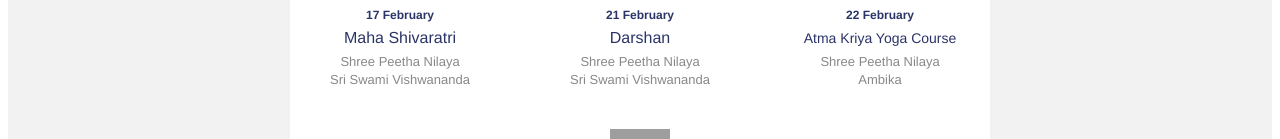
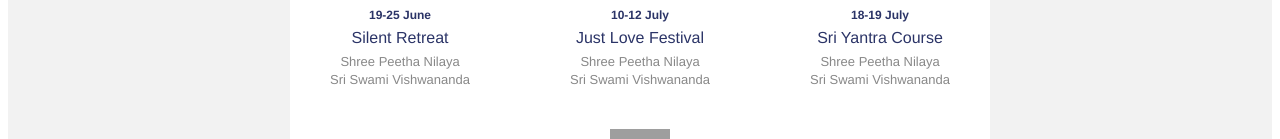
Before and after one commit to sanjayananda/in_progress, a plain HTML site: page newsletter 1/index.html in a window 1280 px wide. Shown: the part 2095-2234 px from the top of the page. Drawn offline with Linux system fonts and the light colour scheme; grey boxes are pictures that could not be loaded.

Commit message:
Finished the Events section
https://app.asana.com/0/14813173498400/27950154983310

```diff
--- a/newsletter 1/index.html
+++ b/newsletter 1/index.html
@@ -231,14 +231,14 @@
                       					<tbody>
                         				  <tr>
                     								<td width="700" colspan="5" align="center" style="text-align:center;">
-                      								<a href="http://swamivishwananda-info.blogspot.com.br/" target="_blank" style="display:inline-block;height:60px;">
-                                        <img src="http://cardosogabriel.github.io/bm-newsletter/img/ic-blog.png" alt="Blogger logo" width="60" height="60"/>
+                      								<a href="http://swamivishwananda-info.blogspot.com/" target="_blank" style="display:inline-block;height:60px;">
+                                        <img src="http://media.bhaktimarga.org/newsletter/2015/international/img/ic-blog.png" alt="Blogger logo" width="60" height="60"/>
                       								</a>
                     								</td>
                                   </tr>
                                   <tr>
                                     <td width="700" align="center" colspan="5" style="font-size:36px;line-height:64px;text-align:center;font-family:Avenir Next, Avenir,Helvetica Neue,Helvetica,Arial,sans-serif;font-weight:100;">
-                    									<a href="http://swamivishwananda-info.blogspot.com.br/" target="_blank" style="text-decoration:none;color:#2b3467;">February's Blog Highlights</a>
+                    									<a href="http://swamivishwananda-info.blogspot.com/" target="_blank" style="text-decoration:none;color:#2b3467;">March's Blog Highlights</a>
                       						  </td>
                                   </tr>
                                   <tr>
@@ -342,7 +342,7 @@
                                   <tr>
                     								<td width="700" colspan="5" style="text-align:center;">
                       								<a href="http://www.bhaktimarga.org/events" target="_blank" style="display:inline-block;height:60">
-                                        <img src="http://cardosogabriel.github.io/bm-newsletter/img/ic-upcoming-events.svg" alt="Events" width="60" height="60"/>
+                                        <img src="http://media.bhaktimarga.org/newsletter/2015/international/img/ic-upcoming-events.svg" alt="Events" width="60" height="60"/>
                       								</a>
                     								</td>
                                   </tr>
@@ -361,8 +361,8 @@
                     										<tbody>
                     										  <tr>
                       										  <td>
-                            									<a href="http://www.bhaktimarga.org/events/maha-shivaratri" target="_blank" style="display:block;">
-                              									<img src="http://cardosogabriel.github.io/bm-newsletter/img/issue-1/event-guruji.jpg" alt="Guruji" width="220" height="147" border="0" style="display:block;margin:0;" />
+                            									<a href="http://www.bhaktimarga.org/events/silent-retreat" target="_blank" style="display:block;">
+                              									<img src="http://media.bhaktimarga.org/newsletter/2015/international/img/04-apr/events-silent-retreat.jpg" alt="Silent Retreat" width="220" height="147" border="0" style="display:block;margin:0;" />
                             									</a>
                                             </td>
                                           </tr>
@@ -371,15 +371,15 @@
                                           </tr>
                                           <tr>
                                             <td style="font-size:12px;font-weight:bold;font-family:Avenir Next, Avenir,Helvetica Neue,Helvetica,Arial,sans-serif;line-height:21px;text-align:center;">
-                            									<a href="http://www.bhaktimarga.org/events/maha-shivaratri" target="_blank" style="color:#2b3467;text-decoration:none;">
-                    												    17 February
+                            									<a href="http://www.bhaktimarga.org/events/silent-retreat" target="_blank" style="color:#2b3467;text-decoration:none;">
+                    												    19-25 June
                             									</a>
                     												</td>
                                           </tr>
                                           <tr>
                                             <td style="font-size:16px;color:#2b3467;font-family:Avenir Next, Avenir,Helvetica Neue,Helvetica,Arial,sans-serif;line-height:24px;text-align:center;">
-                            									<a href="http://www.bhaktimarga.org/events/maha-shivaratri" target="_blank" style="color:#2b3467;text-decoration:none;">
-                    												    Maha Shivaratri
+                            									<a href="http://www.bhaktimarga.org/events/silent-retreat" target="_blank" style="color:#2b3467;text-decoration:none;">
+                    												    Silent Retreat
                             									</a>
                     												</td>
                                           </tr>
@@ -402,8 +402,8 @@
                     										<tbody>
                     										  <tr>
                       										  <td>
-                            									<a href="http://www.bhaktimarga.org/darshan" target="_blank" style="display:block;">
-                              									<img src="http://cardosogabriel.github.io/bm-newsletter/img/issue-1/event-guruji.jpg" alt="Guruji" width="220" height="147" border="0" style="display:block;margin:0;" />
+                            									<a href="http://www.bhaktimarga.org/events/bhakti-marga-10-year-anniversary" target="_blank" style="display:block;">
+                              									<img src="http://media.bhaktimarga.org/newsletter/2015/international/img/04-apr/events-just-love-festival.png" alt="Just Love Festival" width="220" height="147" border="0" style="display:block;margin:0;" />
                             									</a>
                                             </td>
                                           </tr>
@@ -412,15 +412,15 @@
                                           </tr>
                                           <tr>
                                             <td style="font-size:12px;font-weight:bold;font-family:Avenir Next, Avenir,Helvetica Neue,Helvetica,Arial,sans-serif;line-height:21px;text-align:center;">
-                            									<a href="http://www.bhaktimarga.org/darshan" target="_blank" style="color:#2b3467;text-decoration:none;">
-                    												    21 February
+                            									<a href="http://www.bhaktimarga.org/events/bhakti-marga-10-year-anniversary" target="_blank" style="color:#2b3467;text-decoration:none;">
+                    												    10-12 July
                             									</a>
                     												</td>
                                           </tr>
                                           <tr>
                                             <td style="font-size:16px;color:#2b3467;font-family:Avenir Next, Avenir,Helvetica Neue,Helvetica,Arial,sans-serif;line-height:24px;text-align:center;">
-                            									<a href="http://www.bhaktimarga.org/darshan" target="_blank" style="color:#2b3467;text-decoration:none;">
-                    												    Darshan
+                            									<a href="http://www.bhaktimarga.org/events/bhakti-marga-10-year-anniversary" target="_blank" style="color:#2b3467;text-decoration:none;">
+                    												    Just Love Festival
                             									</a>
                     												</td>
                                           </tr>
@@ -443,8 +443,8 @@
                     										<tbody>
                     										  <tr>
                       										  <td>
-                            									<a href="http://www.bhaktimarga.org/events/atma-kriya-yoga-course-5" target="_blank" style="display:block;">
-                              									<img src="http://cardosogabriel.github.io/bm-newsletter/img/issue-1/event-guruji.jpg" alt="Guruji" width="220" height="147" border="0" style="display:block;margin:0;" />
+                            									<a href="http://www.bhaktimarga.org/events/sri-yantra-course-sri-swami-vishwananda" target="_blank" style="display:block;">
+                              									<img src="http://media.bhaktimarga.org/newsletter/2015/international/img/04-apr/events-sri-yantra.JPG" alt="Sri Yantra Course" width="220" height="147" border="0" style="display:block;margin:0;" />
                             									</a>
                                             </td>
                                           </tr>
@@ -453,15 +453,15 @@
                                           </tr>
                                           <tr>
                                             <td style="font-size:12px;font-weight:bold;font-family:Avenir Next, Avenir,Helvetica Neue,Helvetica,Arial,sans-serif;line-height:21px;text-align:center;">
-                            									<a href="http://www.bhaktimarga.org/events/atma-kriya-yoga-course-5" target="_blank" style="color:#2b3467;text-decoration:none;">
-                    												    22 February
+                            									<a href="http://www.bhaktimarga.org/events/sri-yantra-course-sri-swami-vishwananda" target="_blank" style="color:#2b3467;text-decoration:none;">
+                    												    18-19 July
                             									</a>
                     												</td>
                                           </tr>
                                           <tr>
-                                            <td style="font-size:14px;color:#2b3467;font-family:Avenir Next, Avenir,Helvetica Neue,Helvetica,Arial,sans-serif;line-height:24px;text-align:center;">
-                            									<a href="http://www.bhaktimarga.org/events/atma-kriya-yoga-course-5" target="_blank" style="color:#2b3467;text-decoration:none;">
-                    												    Atma Kriya Yoga Course
+                                            <td style="font-size:16px;color:#2b3467;font-family:Avenir Next, Avenir,Helvetica Neue,Helvetica,Arial,sans-serif;line-height:24px;text-align:center;">
+                            									<a href="http://www.bhaktimarga.org/events/sri-yantra-course-sri-swami-vishwananda" target="_blank" style="color:#2b3467;text-decoration:none;">
+                    												    Sri Yantra Course
                             									</a>
                     												</td>
                                           </tr>
@@ -472,7 +472,7 @@
                                             <td style="font-size:13px;color:#888888;font-family:Avenir Next, Avenir,Helvetica Neue,Helvetica,Arial,sans-serif;line-height:18px;text-align:center;">Shree Peetha Nilaya</td>
                                           </tr>
                                           <tr>
-                                            <td style="font-size:13px;color:#888888;font-family:Avenir Next, Avenir,Helvetica Neue,Helvetica,Arial,sans-serif;line-height:18px;text-align:center;">Ambika</td>
+                                            <td style="font-size:13px;color:#888888;font-family:Avenir Next, Avenir,Helvetica Neue,Helvetica,Arial,sans-serif;line-height:18px;text-align:center;">Sri Swami Vishwananda</td>
                                           </tr>
                                         </tbody>
                                       </table>
```
